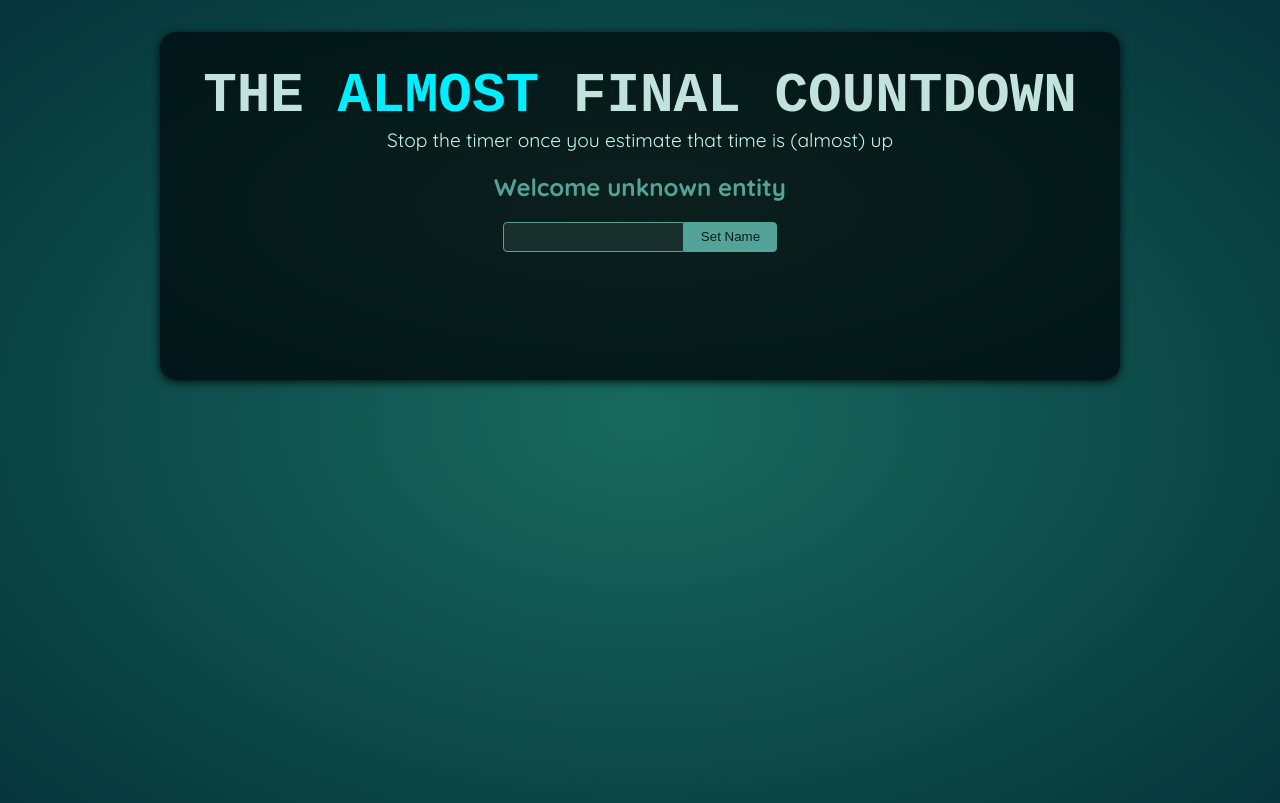
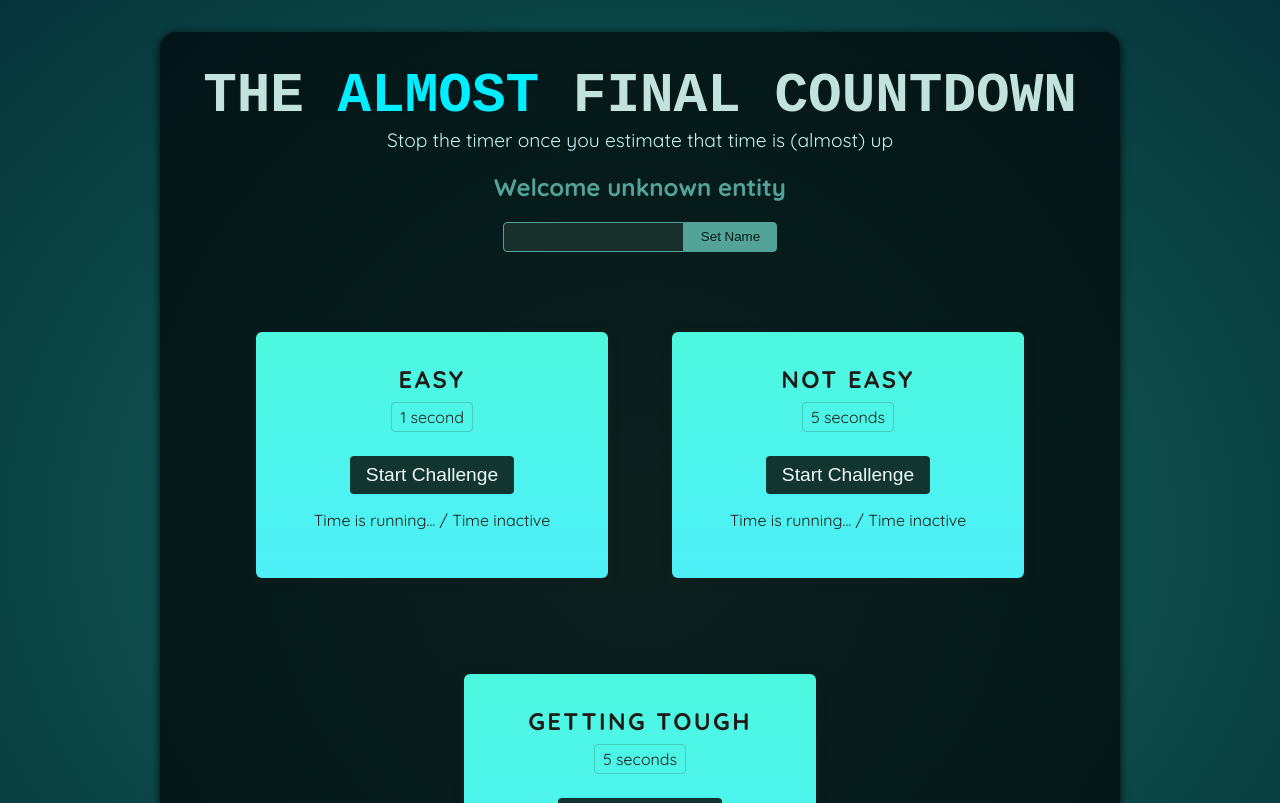
Before and after one commit to vltinica/react-remember-4, a React (Vite) app: page / in a window 1280 px wide. Shown: the top 803 px of the page. Built offline with nearby package versions, Linux system fonts and the light colour scheme; a web font is replaced by a local one.

Commit message:
added component TimerChallenge

```diff
--- a/src/App.jsx
+++ b/src/App.jsx
@@ -1,10 +1,15 @@
 import Player from './components/Player.jsx';
+import TimerChallenge from './components/TimerChallenge.jsx';
 
 function App() {
   return (
     <>
       <Player />
-      <div id="challenges"></div>
+      <div id="challenges">
+        <TimerChallenge title="Easy" targetTime={1} />
+        <TimerChallenge title="Not easy" targetTime={5} />
+        <TimerChallenge title="Getting tough" targetTime={5} />
+      </div>
     </>
   );
 }
--- a/src/components/Player.jsx
+++ b/src/components/Player.jsx
@@ -6,11 +6,11 @@
   const playerName = useRef();
 
   const [enteredPlayerName, setEnteredPlayerName] = useState(null);
-  // const [submitted, setSubmitted] = useState(false)
 
 
   const handleClick = () => {
     setEnteredPlayerName(playerName.current.value);
+    playerName.current.value = " ";
   }
 
   return (
--- /dev/null
+++ b/src/components/TimerChallenge.jsx
@@ -0,0 +1,20 @@
+import React from "react";
+
+const TimerChallenge = ({title, targetTime}) => {
+  return (
+    <section className="challenge">
+      <h2>{title}</h2>
+      <p className="challenge-time">
+        {targetTime} second{targetTime > 1 ? "s" : " "}
+      </p>
+      <button>
+        Start Challenge
+      </button>
+      <p className="">
+        Time is running... / Time inactive
+      </p>
+    </section>
+  );
+};
+
+export default TimerChallenge;
```
